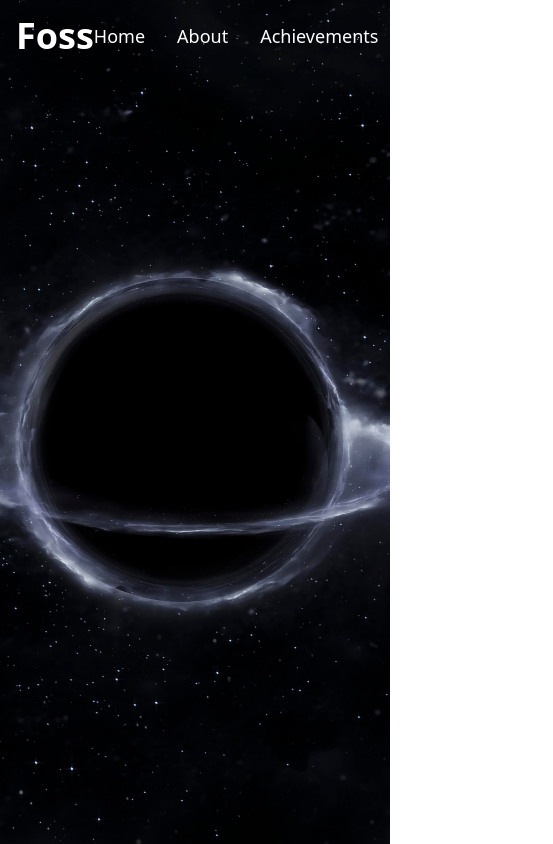
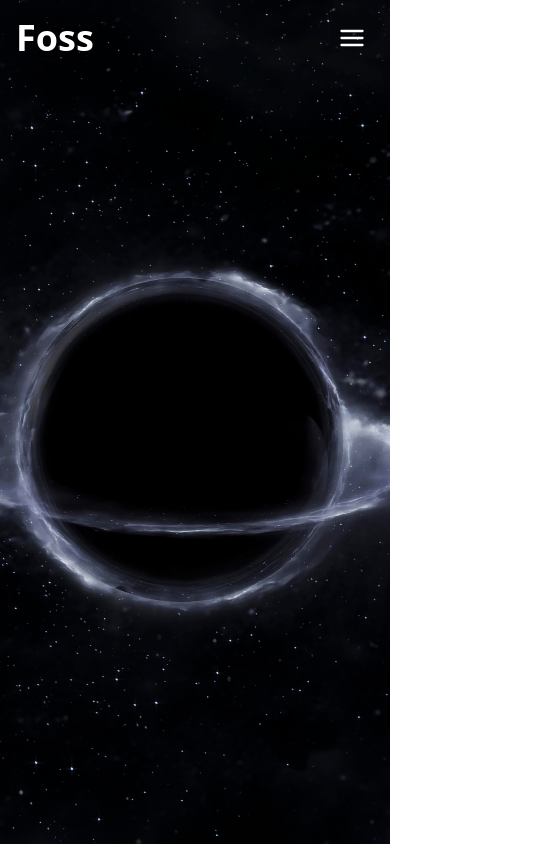
Before and after one commit to ABHISHEK2k6/foss-website-rebranded, a Next.js app: page / in a window 390 px wide. Shown: the whole page, 553 px wide, since content can reach past the window. Built offline with nearby package versions, Linux system fonts and the light colour scheme.

Commit message:
made navbar mobile optimised

```diff
--- a/components/Navbar.jsx
+++ b/components/Navbar.jsx
@@ -1,6 +1,10 @@
+'use client';
+import { useState } from "react";
 import "../app/globals.css";
 
 export default function Navbar() {
+  const [open, setOpen] = useState(false);
+
   return (
     <>
       {/* full-page background behind everything */}
@@ -16,16 +20,47 @@ export default function Navbar() {
           <li className="flex-shrink-0">
             <h1 className="font-bold text-4xl">Foss</h1>
           </li>
-          <li>
-            <div className="flex flex-row gap-8">
+          <li className="flex items-center">
+            {/* Desktop links (unchanged) */}
+            <div className="hidden md:flex flex-row gap-8">
               <a href="#" className="text-lg">Home</a>
               <a href="#" className="text-lg">About</a>
               <a href="#" className="text-lg">Achievements</a>
               <a href="#" className="text-lg">Team</a>
               <a href="#" className="text-lg">Contact</a>
             </div>
+
+            {/* Mobile menu button */}
+            <button
+              type="button"
+              className="md:hidden inline-flex items-center justify-center p-2 rounded hover:bg-white/10 focus:outline-none focus:ring-2 focus:ring-white"
+              aria-label="Toggle menu"
+              aria-expanded={open}
+              onClick={() => setOpen(!open)}
+            >
+              <svg className="h-7 w-7" viewBox="0 0 24 24" fill="none" stroke="currentColor">
+                {open ? (
+                  <path strokeLinecap="round" strokeLinejoin="round" strokeWidth="2" d="M6 18L18 6M6 6l12 12" />
+                ) : (
+                  <path strokeLinecap="round" strokeLinejoin="round" strokeWidth="2" d="M3 6h18M3 12h18M3 18h18" />
+                )}
+              </svg>
+            </button>
           </li>
         </ul>
+
+        {/* Mobile dropdown */}
+        {open && (
+          <div className="md:hidden border-t border-white/10 bg-black/40 backdrop-blur-sm text-white">
+            <ul className="px-4 py-3 space-y-2">
+              <li><a href="#" className="block py-2" onClick={() => setOpen(false)}>Home</a></li>
+              <li><a href="#" className="block py-2" onClick={() => setOpen(false)}>About</a></li>
+              <li><a href="#" className="block py-2" onClick={() => setOpen(false)}>Achievements</a></li>
+              <li><a href="#" className="block py-2" onClick={() => setOpen(false)}>Team</a></li>
+              <li><a href="#" className="block py-2" onClick={() => setOpen(false)}>Contact</a></li>
+            </ul>
+          </div>
+        )}
       </nav>
     </>
   );
```
